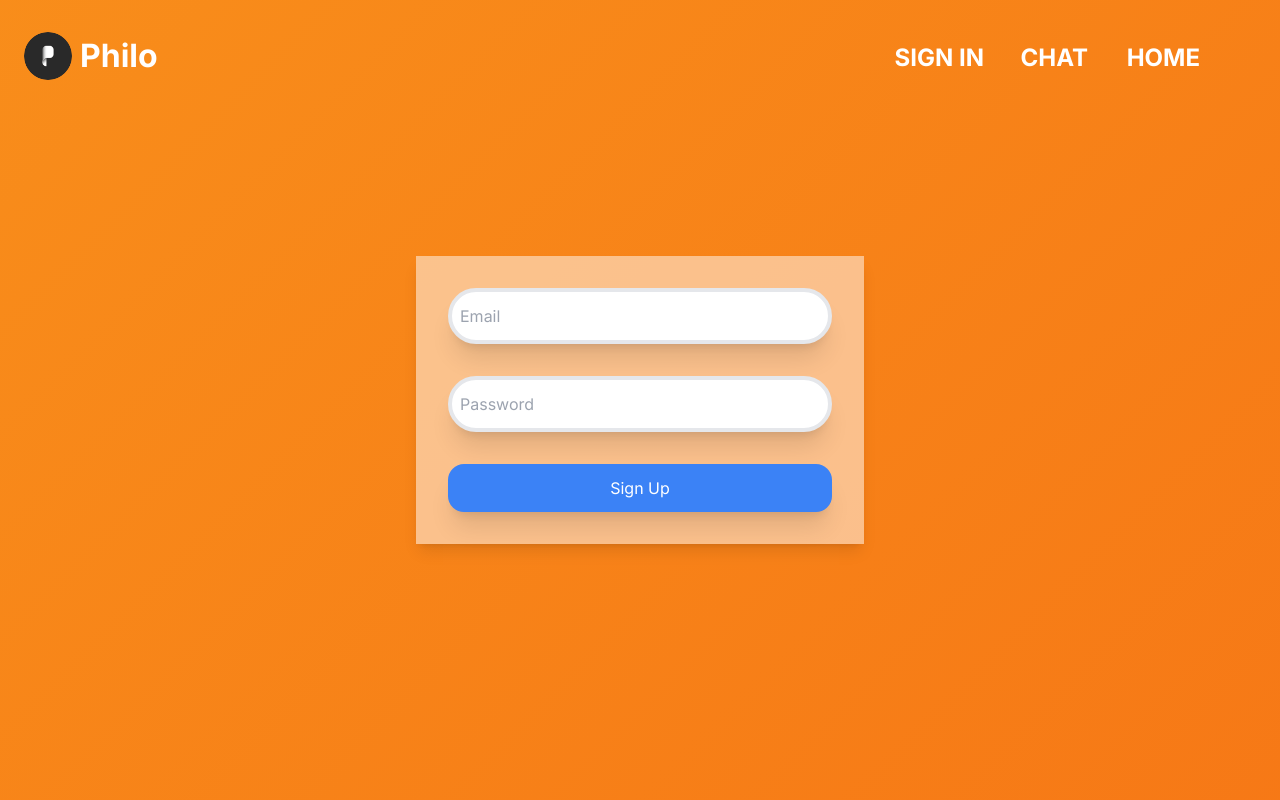
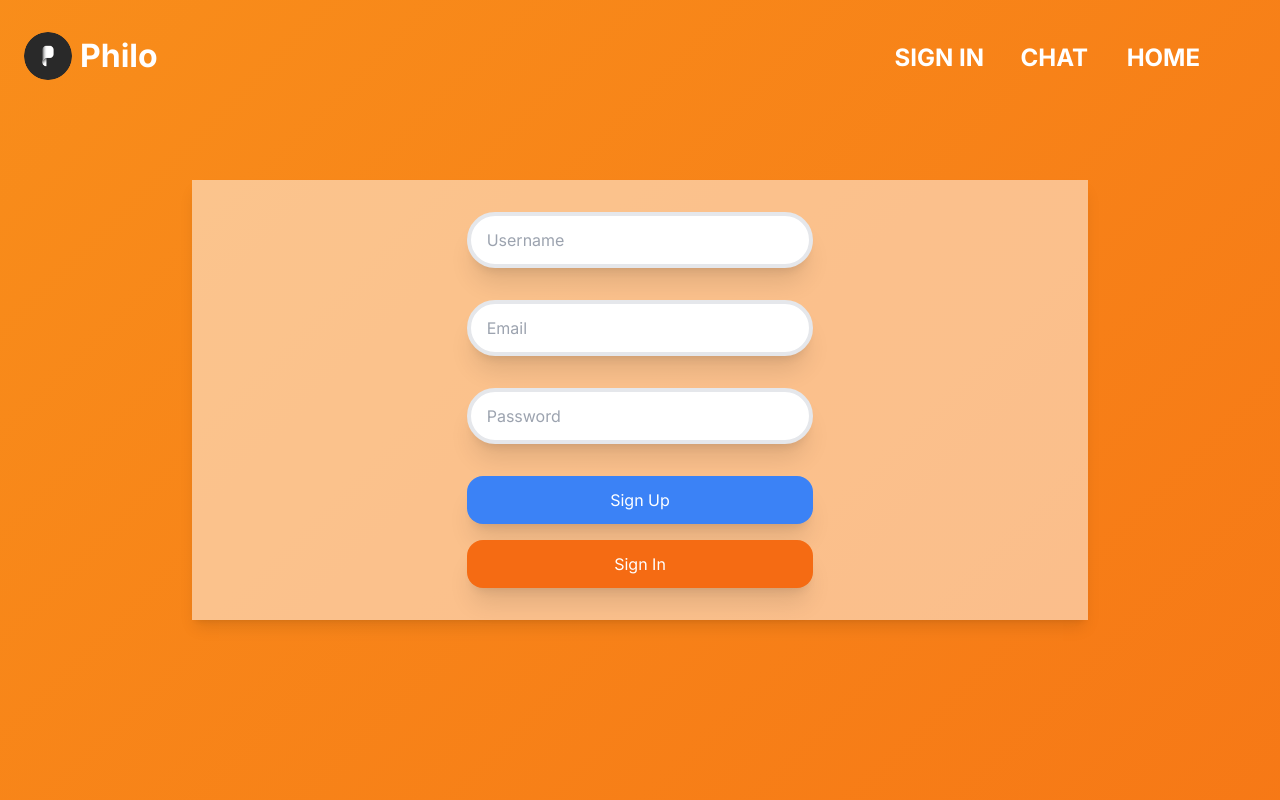
Before and after one commit to TNorsang/philo, a Next.js app: page /signup in a window 1280 px wide. Built offline with nearby package versions, Linux system fonts and the light colour scheme.

Commit message:
handle user data

```diff
--- a/app/api/users/users.tsx
+++ b/app/api/users/users.tsx
@@ -1,4 +1,7 @@
+// pages/api/signup.js
+
 import { PrismaClient } from '@prisma/client'
+import bcrypt from 'bcrypt'
 import { NextApiRequest, NextApiResponse } from 'next'
 
 const prisma = new PrismaClient()
@@ -7,17 +10,24 @@ export default async function handler(
   req: NextApiRequest,
   res: NextApiResponse,
 ) {
-  if (req.method === 'GET') {
-    const users = await prisma.user.findMany()
-    res.status(200).json(users)
-  } else if (req.method === 'POST') {
-    const name = req.body
-    const newUser = await prisma.user.create({
-      data: name,
-    })
-    res.status(201).json(newUser)
+  if (req.method === 'POST') {
+    const { username, email, password } = req.body
+
+    const hashedPassword = await bcrypt.hash(password, 10)
+
+    try {
+      const user = await prisma.user.create({
+        data: {
+          username,
+          email,
+          password: hashedPassword,
+        },
+      })
+      res.status(200).json(user)
+    } catch (error) {
+      res.status(500).json({ error: 'User already exists or other error' })
+    }
   } else {
-    res.setHeader('Allow', ['GET', 'POST'])
-    res.status(405).end('Method ${req.method} Not Allowed')
+    res.status(405).json({ error: 'Method not allowed' })
   }
 }
--- a/app/page.tsx
+++ b/app/page.tsx
@@ -5,10 +5,7 @@ import { motion } from 'framer-motion'
 import Image from 'next/image'
 import Link from 'next/link'
 import Cursor from '@/components/ui/Cursor'
-import FriendlyLandingPage from '@/components/ui/LandingPage'
 import CloudWeatherBackground from '@/components/ui/Cloud'
-import { Cloud } from 'lucide-react'
-import { openAsBlob } from 'fs'
 
 export default function Home() {
   const [showCursor, setShowCursor] = useState(false)
@@ -64,7 +61,7 @@ export default function Home() {
             transition={{ duration: 1.02 }}
             className="bg-gradient-to-b from-white to-gray-300 w-[170px] h-[60px] flex justify-center items-center right-[16px] top-[424px] sm:right-[368px] sm:top-[608px] text-[20px] font-semibold text-customFontOrange z-50"
           >
-            <Link href={signedIn ? '/chat' : '/signin'}>
+            <Link href={signedIn ? '/chat' : '/signup'}>
               <button>Get Started</button>
             </Link>
           </motion.div>
--- a/app/signin/page.tsx
+++ b/app/signin/page.tsx
@@ -1,19 +1,24 @@
+'use client'
+
 export default function SignIn() {
   return (
     <div className="flex justify-center items-center min-h-screen bg-opacity-50">
-      <div className="flex flex-col items-center gap-4 bg-opacity-50 bg-white p-8 rounded-lg shadow-lg w-full max-w-md">
+      <div className="flex flex-col items-center gap-2 bg-opacity-50 bg-white p-8 rounded-lg shadow-lg w-full max-w-4xl">
         <input
-          className="w-full h-[56px] p-2 mb-4 rounded-full border-4 shadow-xl text-[16px]"
+          className="w-5/12 rounded-full h-[56px] border-4 p-4 shadow-xl text-[16px] mb-4"
           type="text"
-          placeholder="Email"
+          placeholder="Username"
         />
         <input
-          className="w-full h-[56px] p-2 mb-4 rounded-full border-4 shadow-xl text-[16px]"
+          className="w-5/12 h-[56px] p-4 mb-4 rounded-full border-4 shadow-xl text-[16px]"
           type="password"
           placeholder="Password"
         />
-        <button className="w-full h-[48px] bg-blue-500 text-white rounded-2xl text-[16px] shadow-xl">
+        <button className="w-5/12 h-[48px] bg-blue-500 text-white rounded-2xl text-[16px] shadow-xl">
           Sign In
+        </button>
+        <button className="w-5/12 h-[48px] bg-customOrange text-white rounded-2xl text-[16px] shadow-xl">
+          Sign Up
         </button>
       </div>
     </div>
--- a/app/signup/page.tsx
+++ b/app/signup/page.tsx
@@ -1,25 +1,64 @@
 'use client'
 
-import React, { useState, useEffect } from 'react'
+import { useState } from 'react'
 
 export default function SignUp() {
-  const [user, setUser] = useState({})
-  const [signedIn, setSignedIn] = useState(false)
+  const [user, setUser] = useState({ username: '', email: '', password: '' })
+
+  // handle inputChange : So every time a user types within the input field it should add it to the useState
+  const handleInput = (e) => {
+    const { name, value } = e.target
+    setUser({ ...user, [name]: value })
+  }
+
+  // handle Sign Up
+  const handleSignUp = async () => {
+    const res = await fetch('/api/signup', {
+      method: 'POST',
+      headers: {
+        'Content-Type': 'application/json',
+      },
+      body: JSON.stringify(user),
+    })
+    if (res.ok) {
+      alert('User Created Successfully!')
+    } else {
+      alert('Error Creating User!')
+    }
+  }
+
   return (
     <div className="flex justify-center items-center min-h-screen bg-opacity-50">
-      <div className="flex flex-col items-center gap-4 bg-opacity-50 bg-white p-8 rounded-lg shadow-lg w-full max-w-md">
+      <div className="flex flex-col items-center gap-4 bg-opacity-50 bg-white p-8 rounded-lg shadow-lg w-full max-w-4xl">
         <input
-          className="w-full h-[56px] p-2 mb-4 rounded-full border-4 shadow-xl text-[16px]"
+          className="w-5/12 rounded-full h-[56px] border-4 p-4 shadow-xl text-[16px] mb-4"
+          type="text"
+          placeholder="Username"
+          value={user.username}
+          onChange={handleInput}
+        />
+        <input
+          className="w-5/12 h-[56px] p-4 mb-4 rounded-full border-4 shadow-xl text-[16px]"
           type="text"
           placeholder="Email"
+          value={user.email}
+          onChange={handleInput}
         />
         <input
-          className="w-full h-[56px] p-2 mb-4 rounded-full border-4 shadow-xl text-[16px]"
+          className="w-5/12 h-[56px] p-4 mb-4 rounded-full border-4 shadow-xl text-[16px]"
           type="password"
           placeholder="Password"
+          value={user.password}
+          onChange={handleInput}
         />
-        <button className="w-full h-[48px] bg-blue-500 text-white rounded-2xl text-[16px] shadow-xl">
+        <button
+          className="w-5/12 h-[48px] bg-blue-500 text-white rounded-2xl text-[16px] shadow-xl"
+          onClick={handleSignUp}
+        >
           Sign Up
+        </button>
+        <button className="w-5/12 h-[48px] bg-customOrange text-white rounded-2xl text-[16px] shadow-xl">
+          Sign In
         </button>
       </div>
     </div>
--- a/components/ui/Cursor.tsx
+++ b/components/ui/Cursor.tsx
@@ -6,13 +6,13 @@ const Cursor = () => {
   const [currentGreeting, setCurrentGreeting] = useState('')
 
   const greetings = [
-    "Hi Friend! I'm Philo :)",
+    "Hey! I'm Philo :)",
     'Philo = Friendship :)',
     'Hello there!',
     'Greetings!',
     'Welcome!',
     'Nice to meet you!',
-    'Philo says hi!',
+    'Pretty Cloudy Today!',
     'Friendship awaits!',
   ]
 
--- a/package.json
+++ b/package.json
@@ -12,12 +12,15 @@
   "dependencies": {
     "@heroicons/react": "^2.1.3",
     "@prisma/client": "^5.16.2",
+    "@radix-ui/react-label": "^2.1.0",
     "@radix-ui/react-scroll-area": "^1.0.5",
+    "@radix-ui/react-tabs": "^1.1.0",
     "@react-three/drei": "^9.105.4",
     "@react-three/fiber": "^8.16.2",
     "@vercel/postgres": "^0.8.0",
     "ai": "^3.0.23",
     "autoprefixer": "^10.4.19",
+    "bcrypt": "^5.1.1",
     "class-variance-authority": "^0.7.0",
     "clsx": "^2.1.0",
     "framer-motion": "^11.1.7",
@@ -36,6 +39,7 @@
     "threejs-math": "^0.147.0"
   },
   "devDependencies": {
+    "@types/bcrypt": "^5.0.2",
     "@types/node": "^20",
     "@types/pg": "^8.11.5",
     "@types/react": "^18",
```
Also changed, not shown: 2 other files (tests, documents, lock files or other folders).
